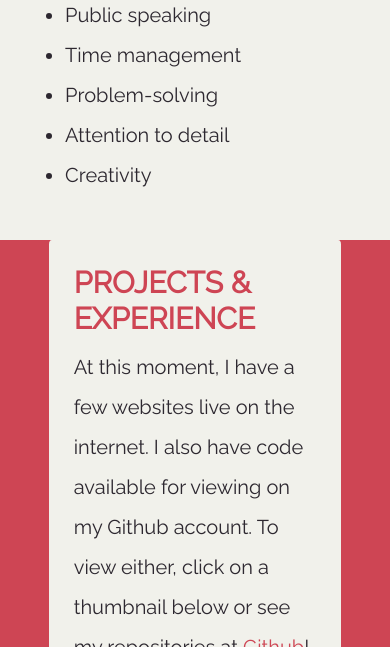
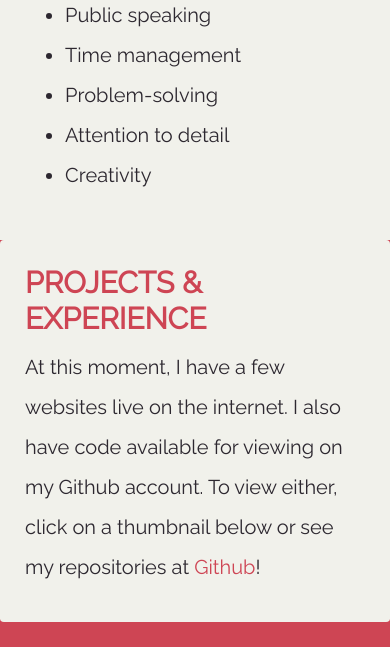
Before and after one commit to bpfefferle/bpfefferle.github.io, a PHP site: page / in a window 390 px wide; the page is wider, and only the part inside the window is pictured. Shown: the part 5853-6500 px from the top of that part. Run offline with PHP 8.4, Linux system fonts and the light colour scheme; a map, chart or similar area stays blank; some libraries are stand-ins or nearby versions.

Commit message:
media query fix
fixed order of media queries

```diff
--- a/css/main.css
+++ b/css/main.css
@@ -178,6 +178,24 @@ footer .footer-social-media .far, footer .footer-social-media .fab {
 }
 
 /**************************
+	DESKTOP DEVICES
+**************************/
+@media only screen and (max-width: 3840px) {
+  .main-grid .projects .description {
+    width: 75%;
+  }
+}
+@media only screen and (max-width: 2560px) {
+  .main-grid .projects .description {
+    width: 50%;
+  }
+}
+@media only screen and (max-width: 1920px) {
+  .main-grid .projects .description {
+    width: 75%;
+  }
+}
+/**************************
 	MEDIUM DEVICES
 **************************/
 @media only screen and (max-width: 1040px) {
@@ -260,7 +278,7 @@ footer .footer-social-media .far, footer .footer-social-media .fab {
 @media only screen and (max-width: 300px) {
   .main-grid #particles-js {
     background: #CE4554;
-    height: 1626px;
+    height: 1662px;
     padding: 0px;
   }
 }
@@ -277,19 +295,4 @@ footer .footer-social-media .far, footer .footer-social-media .fab {
     min-width: 100%;
     margin: 0px 0px 15px 0px;
   }
-}
-@media only screen and (max-width: 3840px) {
-  .main-grid .projects .description {
-    width: 75%;
-  }
-}
-@media only screen and (max-width: 2560px) {
-  .main-grid .projects .description {
-    width: 50%;
-  }
-}
-@media only screen and (max-width: 1920px) {
-  .main-grid .projects .description {
-    width: 75%;
-  }
 }/*# sourceMappingURL=main.css.map */
--- a/css/main.scss
+++ b/css/main.scss
@@ -213,6 +213,51 @@ footer
 		}
 	}
 }
+
+/**************************
+	DESKTOP DEVICES
+**************************/
+// Adjust projects & experience description class width.
+@media only screen and (max-width: 3840px)
+{
+	.main-grid
+	{
+		.projects
+		{
+			.description
+			{
+				width: 75%;
+			}
+		}
+	}
+}
+@media only screen and (max-width: 2560px)
+{
+	.main-grid
+	{
+		.projects
+		{
+			.description
+			{
+				width: 50%;
+			}
+		}
+	}
+}
+@media only screen and (max-width: 1920px)
+{
+	.main-grid
+	{
+		.projects
+		{
+			.description
+			{
+				width: 75%;
+			}
+		}
+	}
+}
+
 /**************************
 	MEDIUM DEVICES
 **************************/
@@ -343,7 +388,7 @@ footer
 	{
 		#particles-js{
 			background: $brand;
-			height: 1626px;
+			height: 1662px;
 			padding: 0px;
 		}
 	}
@@ -382,44 +427,3 @@ footer
 		}
 	}
 }
-
-// Adjust projects & experience description class width.
-@media only screen and (max-width: 3840px)
-{
-	.main-grid
-	{
-		.projects
-		{
-			.description
-			{
-				width: 75%;
-			}
-		}
-	}
-}
-@media only screen and (max-width: 2560px)
-{
-	.main-grid
-	{
-		.projects
-		{
-			.description
-			{
-				width: 50%;
-			}
-		}
-	}
-}
-@media only screen and (max-width: 1920px)
-{
-	.main-grid
-	{
-		.projects
-		{
-			.description
-			{
-				width: 75%;
-			}
-		}
-	}
-}
```
Also changed, not shown: 1 other file.
